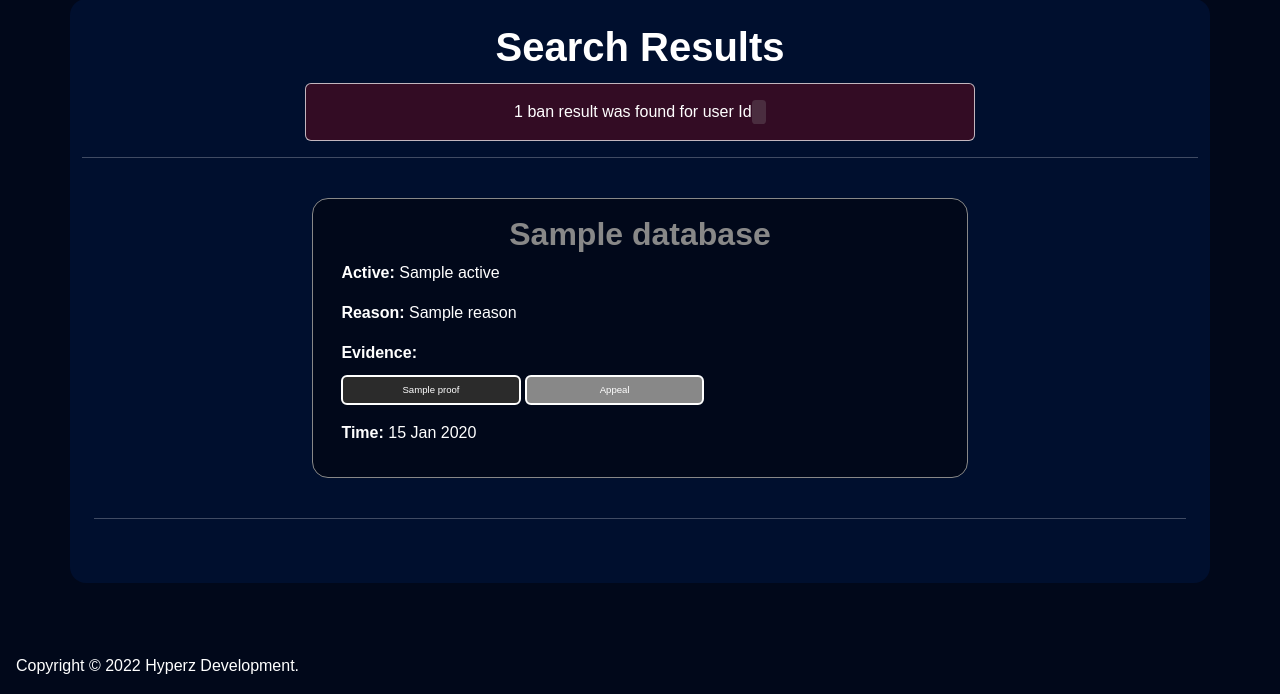
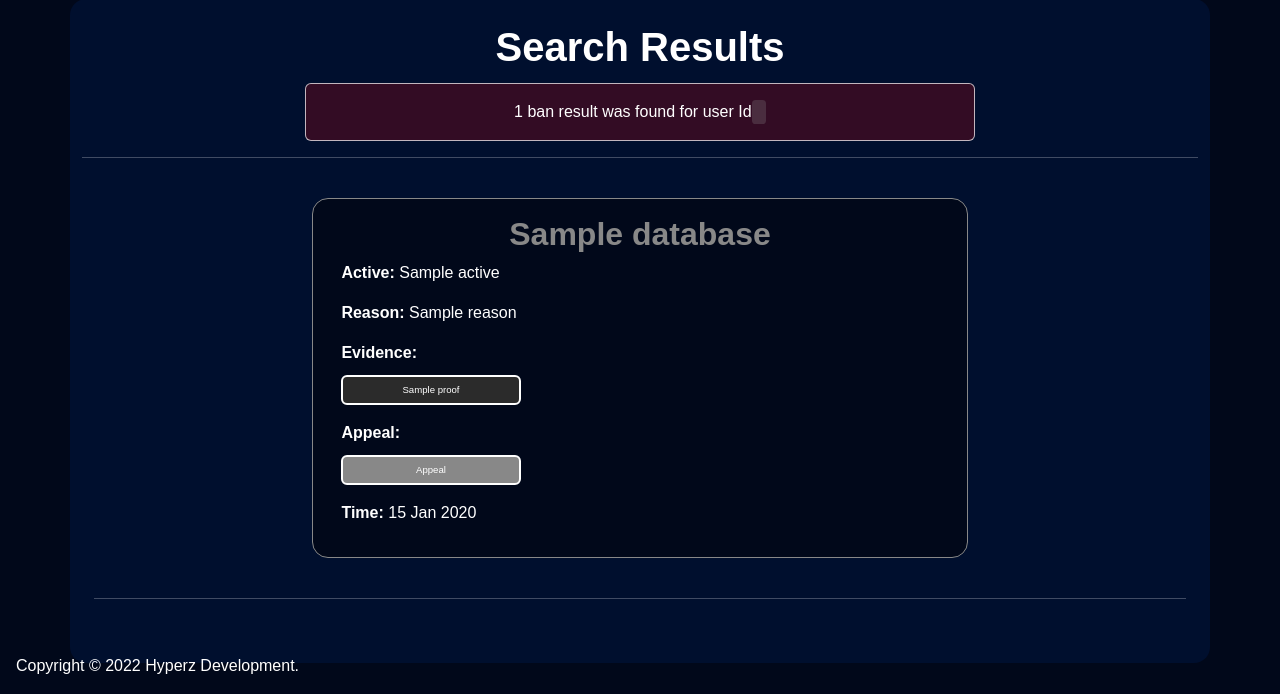
Before and after one commit to Itz-Hyperz/firewallgg, a Node project: template website/views/search.ejs in a window 1280 px wide. Shown: the part 106-800 px from the top of the page. Run offline with Node 20 templates, Linux system fonts and the light colour scheme; the template is opened without the code that fills it: most values are stand-ins (such as "Sample title", 1, 10 or a date in 2020); some libraries are stand-ins or nearby versions.

Commit message:
Update Appeal Button

```diff
--- a/website/views/search.ejs
+++ b/website/views/search.ejs
@@ -47,8 +47,9 @@
                                             <a class="btn banProofButton" href="<%= ban.proof %>" target="_blank" style="background-color: <%= ban.themeColor %>;">View</a>
                                         <% }; %>
                                     <% }; %>
+                                    <p class="banProof"><span style="font-weight: 700;">Appeal:</span><br>
                                     <% if(ban.themeColor.toLowerCase() == "#ffffff") { %>
-                                        <a class="btn banProofButton" href="<%= ban.appealLink %>" target="_blank" style="background-color: <%= ban.themeColor %>; color: black; border-color: #002369;">Appeal</a>
+                                        <a class="btn banProofButton" href="<%= ban.appealLink %>" target="_blank" style="background-color: <%= ban.themeColor %>; color: black; border-color: #002369; font-size: 0.8em; ">Appeal</a>
                                     <% } else { %>
                                         <a class="btn banProofButton" href="<%= ban.appealLink %>" target="_blank" style="background-color: <%= ban.themeColor %>;">Appeal</a>
                                     <% }; %>
```
